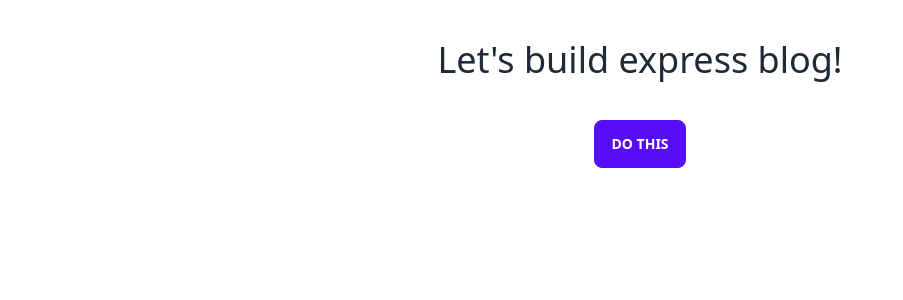
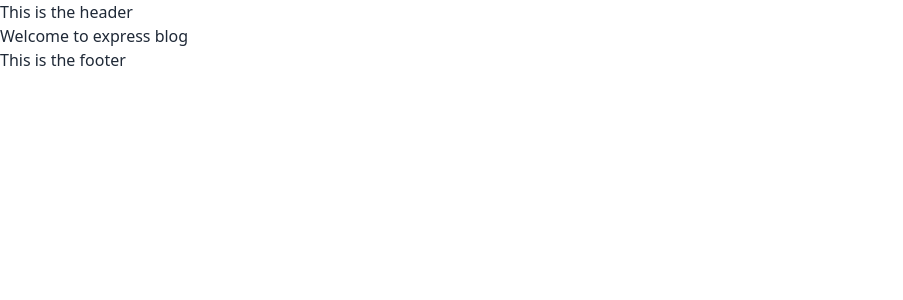
Before and after one commit to muntashir-wahid/express-blog-client, a React (Create React App) app: page / in a window 1280 px wide. Shown: the top 300 px of the page, without its empty margins (0-903 px from the left). Built offline with nearby package versions, Linux system fonts and the light colour scheme.

Commit message:
created some basic routes and components

```diff
--- a/src/App.js
+++ b/src/App.js
@@ -1,12 +1,8 @@
+import { RouterProvider } from "react-router-dom";
+import router from "./routes/routes/routes";
+
 function App() {
-  return (
-    <div>
-      <h1 className="text-4xl text-center my-10">Let's build express blog!</h1>
-      <div className="flex justify-center">
-        <button className="btn btn-primary">Do this</button>
-      </div>
-    </div>
-  );
+  return <RouterProvider router={router} />;
 }
 
 export default App;
--- /dev/null
+++ b/src/Layout/Main.js
@@ -0,0 +1,20 @@
+import React, { Fragment } from "react";
+import { Outlet } from "react-router-dom";
+
+const Main = () => {
+  return (
+    <Fragment>
+      <header>
+        <h1>This is the header</h1>
+      </header>
+      <main>
+        <Outlet />
+      </main>
+      <footer>
+        <h2>This is the footer</h2>
+      </footer>
+    </Fragment>
+  );
+};
+
+export default Main;
--- /dev/null
+++ b/src/Pages/Login/Login.js
@@ -0,0 +1,7 @@
+import React from "react";
+
+const Login = () => {
+  return <div>Please login</div>;
+};
+
+export default Login;
--- /dev/null
+++ b/src/Pages/Register/Register.js
@@ -0,0 +1,7 @@
+import React from "react";
+
+const Register = () => {
+  return <div>Please register</div>;
+};
+
+export default Register;
--- /dev/null
+++ b/src/Pages/WelcomePage/WelcomePage.js
@@ -0,0 +1,11 @@
+import React from "react";
+
+const WelcomePage = () => {
+  return (
+    <div>
+      <h1>Welcome to express blog</h1>
+    </div>
+  );
+};
+
+export default WelcomePage;
--- /dev/null
+++ b/src/routes/routes/routes.js
@@ -0,0 +1,19 @@
+import { createBrowserRouter } from "react-router-dom";
+import Main from "../../Layout/Main";
+import Login from "../../Pages/Login/Login";
+import Register from "../../Pages/Register/Register";
+import WelcomePage from "../../Pages/WelcomePage/WelcomePage";
+
+const router = createBrowserRouter([
+  {
+    path: "/",
+    element: <Main />,
+    children: [
+      { index: true, element: <WelcomePage /> },
+      { path: "/login", element: <Login /> },
+      { path: "/register", element: <Register /> },
+    ],
+  },
+]);
+
+export default router;
```
